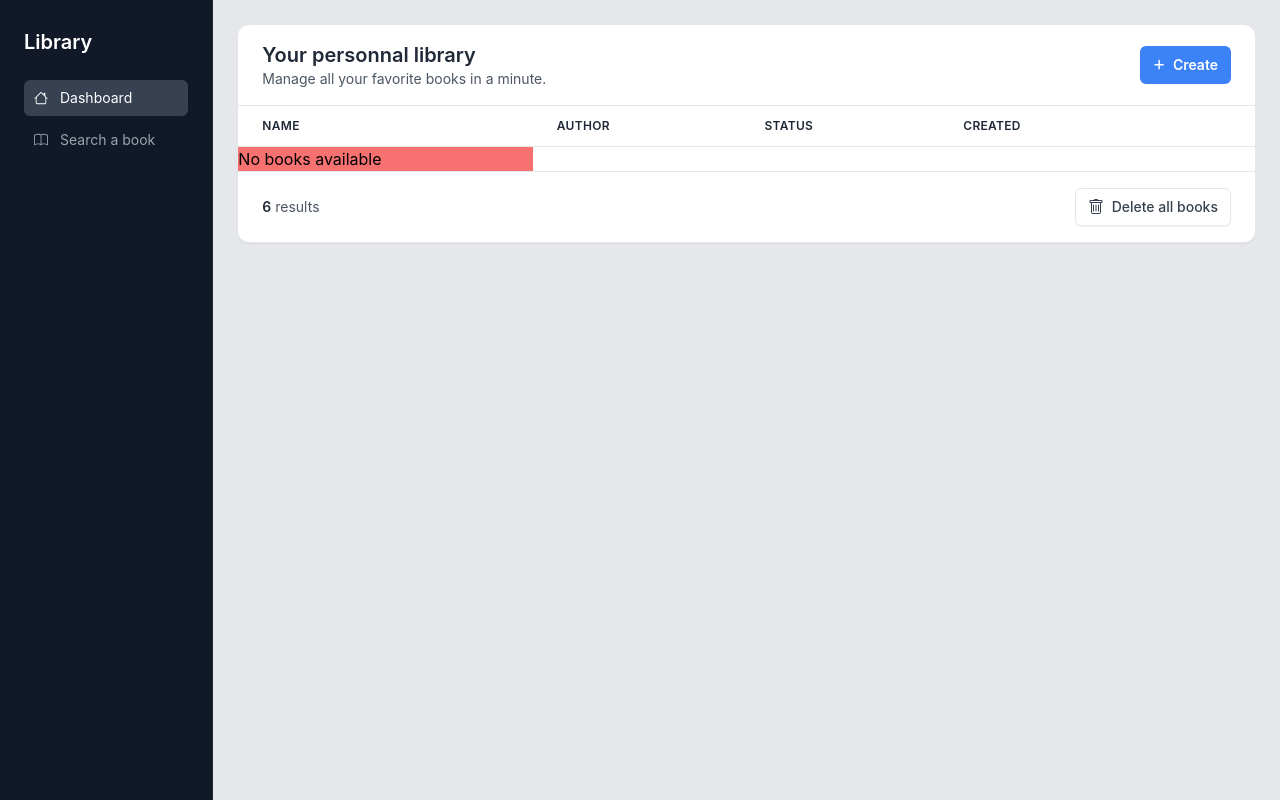
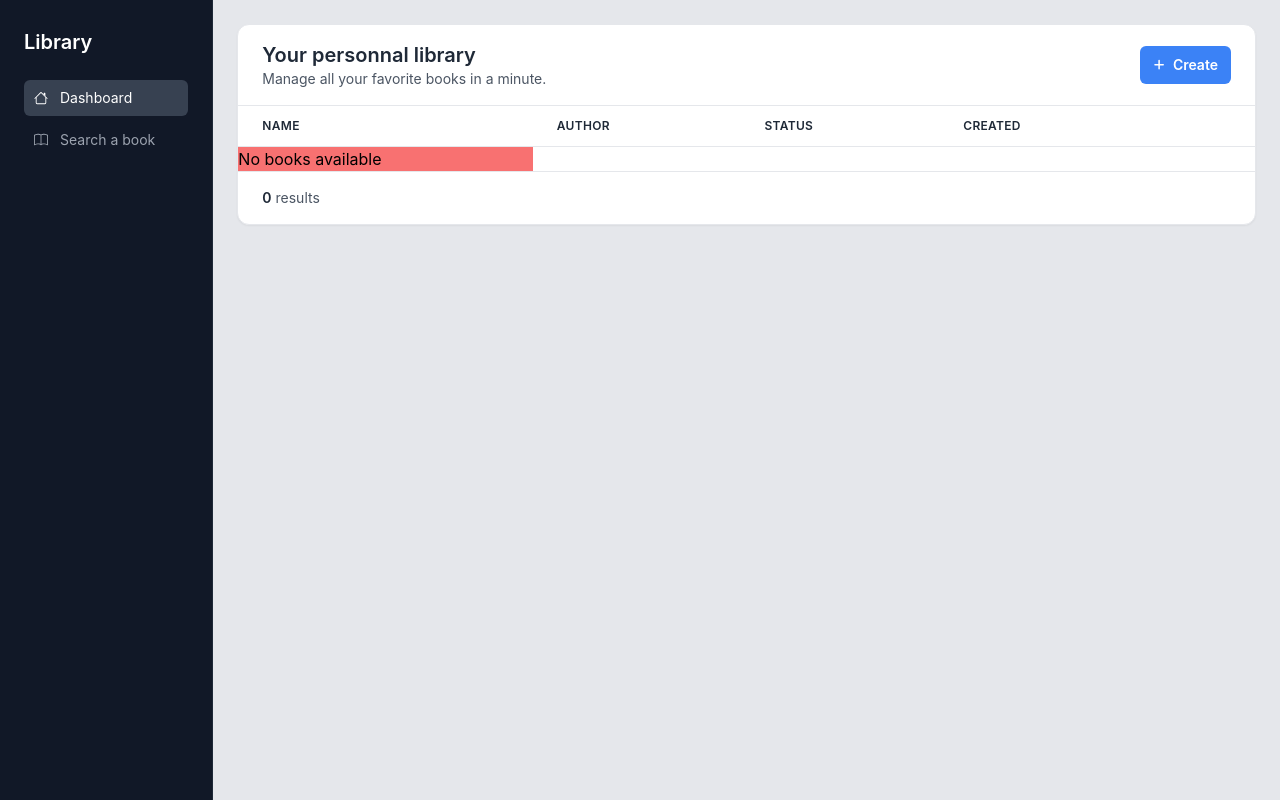
Before and after one commit to williambaele/redux-books, a React (Create React App) app: page / in a window 1280 px wide. Built offline with nearby package versions, Linux system fonts and the light colour scheme.

Commit message:
fixed sharing local storage

```diff
--- a/src/components/NewRow.js
+++ b/src/components/NewRow.js
@@ -2,10 +2,7 @@ import React, { useState } from "react";
 import { connect } from "react-redux";
 import { addBook } from "../redux/actions/actionAddBooks";
 
-
 const NewRow = ({ libraryData, addBook, onNewDataAdded }) => {
-  console.log(libraryData);
-
   const initialState = {
     title: "",
     author: "",
@@ -17,8 +14,6 @@ const NewRow = ({ libraryData, addBook, onNewDataAdded }) => {
     e.preventDefault();
     addBook(newData);
   };
-
-  console.log(libraryData)
 
   return (
     <tr className="bg-gray-100">
--- a/src/components/Row.js
+++ b/src/components/Row.js
@@ -1,7 +1,6 @@
 import React from "react";
-import ActionsButton from "./ActionsButton";
 
-const Row = ({data}) => {
+const Row = ({ data }) => {
   return (
     <tr>
       <td class="h-px w-px whitespace-nowrap">
@@ -18,7 +17,6 @@ const Row = ({data}) => {
           </span>
         </div>
       </td>
-
       <td class="h-px w-px whitespace-nowrap">
         <div class="px-6 py-3">
           <span class="inline-flex items-center gap-1.5 py-0.5 px-2 rounded-full text-xs font-medium bg-green-100 text-green-800 dark:bg-green-900 dark:text-green-200">
@@ -43,7 +41,21 @@ const Row = ({data}) => {
           </span>
         </div>
       </td>
-      <ActionsButton />
+      <td class="h-px w-px whitespace-nowrap">
+        <div class="px-6 py-3">
+          <svg
+            xmlns="http://www.w3.org/2000/svg"
+            width="16"
+            height="16"
+            fill="currentColor"
+            class="bi bi-trash hover:text-red-500 cursor-pointer"
+            viewBox="0 0 16 16"
+          >
+            <path d="M5.5 5.5A.5.5 0 0 1 6 6v6a.5.5 0 0 1-1 0V6a.5.5 0 0 1 .5-.5Zm2.5 0a.5.5 0 0 1 .5.5v6a.5.5 0 0 1-1 0V6a.5.5 0 0 1 .5-.5Zm3 .5a.5.5 0 0 0-1 0v6a.5.5 0 0 0 1 0V6Z" />
+            <path d="M14.5 3a1 1 0 0 1-1 1H13v9a2 2 0 0 1-2 2H5a2 2 0 0 1-2-2V4h-.5a1 1 0 0 1-1-1V2a1 1 0 0 1 1-1H6a1 1 0 0 1 1-1h2a1 1 0 0 1 1 1h3.5a1 1 0 0 1 1 1v1ZM4.118 4 4 4.059V13a1 1 0 0 0 1 1h6a1 1 0 0 0 1-1V4.059L11.882 4H4.118ZM2.5 3h11V2h-11v1Z" />
+          </svg>
+        </div>
+      </td>
     </tr>
   );
 };
--- a/src/components/Table.js
+++ b/src/components/Table.js
@@ -1,4 +1,4 @@
-import React, { useEffect, useState } from "react";
+import React, { useState } from "react";
 import Row from "./Row.js";
 import NewRow from "./NewRow.js";
 import { connect } from "react-redux";
@@ -7,15 +7,49 @@ const Table = ({ libraryData }) => {
   const headings = ["Name", "Author", "Status", "Created"];
   const [visibleNewRow, setVisibleNewRow] = useState(false);
 
+  //BOOKS DATA
   let displayData;
   if (libraryData === undefined) {
     displayData = <div>Loading...</div>;
   } else if (libraryData.length === 0) {
     displayData = <div className="w-full bg-red-400">No books available</div>;
   } else {
-    displayData = libraryData.map((data) => (
-      <Row key={data.id} data={data} />
-    ));
+    displayData = libraryData.map((data) => <Row key={data.id} data={data} />);
+  }
+
+  //DELETE ALL BOOKS BTN
+  let deleteAllButton;
+  if (libraryData === undefined) {
+    deleteAllButton = <div>Loading...</div>;
+  } else if (libraryData.length === 0) {
+    deleteAllButton = "";
+  } else {
+    deleteAllButton = (
+      <button
+        type="button"
+        class="py-2 px-3 inline-flex justify-center items-center gap-2 rounded-md border font-medium bg-white text-gray-700 shadow-sm align-middle hover:bg-gray-50 focus:outline-none focus:ring-2 focus:ring-offset-2 focus:ring-offset-white focus:ring-blue-600 transition-all text-sm hover:bg-red-500 hover:text-white"
+      >
+        <svg
+          xmlns="http://www.w3.org/2000/svg"
+          width="16"
+          height="16"
+          fill="currentColor"
+          class="bi bi-trash"
+          viewBox="0 0 16 16"
+        >
+          <path d="M5.5 5.5A.5.5 0 0 1 6 6v6a.5.5 0 0 1-1 0V6a.5.5 0 0 1 .5-.5Zm2.5 0a.5.5 0 0 1 .5.5v6a.5.5 0 0 1-1 0V6a.5.5 0 0 1 .5-.5Zm3 .5a.5.5 0 0 0-1 0v6a.5.5 0 0 0 1 0V6Z" />
+          <path d="M14.5 3a1 1 0 0 1-1 1H13v9a2 2 0 0 1-2 2H5a2 2 0 0 1-2-2V4h-.5a1 1 0 0 1-1-1V2a1 1 0 0 1 1-1H6a1 1 0 0 1 1-1h2a1 1 0 0 1 1 1h3.5a1 1 0 0 1 1 1v1ZM4.118 4 4 4.059V13a1 1 0 0 0 1 1h6a1 1 0 0 0 1-1V4.059L11.882 4H4.118ZM2.5 3h11V2h-11v1Z" />
+        </svg>
+        Delete all books
+      </button>
+    );
+  }
+
+  let numberOfBooks;
+  if (libraryData === undefined) {
+    numberOfBooks = "No ";
+  } else {
+    numberOfBooks = libraryData.length;
   }
 
   return (
@@ -86,31 +120,13 @@ const Table = ({ libraryData }) => {
                   <div>
                     <p class="text-sm text-gray-600 dark:text-gray-400">
                       <span class="font-semibold text-gray-800 dark:text-gray-200">
-                        6
+                        {numberOfBooks}
                       </span>{" "}
                       results
                     </p>
                   </div>
 
-                  <div>
-                    <button
-                      type="button"
-                      class="py-2 px-3 inline-flex justify-center items-center gap-2 rounded-md border font-medium bg-white text-gray-700 shadow-sm align-middle hover:bg-gray-50 focus:outline-none focus:ring-2 focus:ring-offset-2 focus:ring-offset-white focus:ring-blue-600 transition-all text-sm hover:bg-red-500 hover:text-white"
-                    >
-                      <svg
-                        xmlns="http://www.w3.org/2000/svg"
-                        width="16"
-                        height="16"
-                        fill="currentColor"
-                        class="bi bi-trash"
-                        viewBox="0 0 16 16"
-                      >
-                        <path d="M5.5 5.5A.5.5 0 0 1 6 6v6a.5.5 0 0 1-1 0V6a.5.5 0 0 1 .5-.5Zm2.5 0a.5.5 0 0 1 .5.5v6a.5.5 0 0 1-1 0V6a.5.5 0 0 1 .5-.5Zm3 .5a.5.5 0 0 0-1 0v6a.5.5 0 0 0 1 0V6Z" />
-                        <path d="M14.5 3a1 1 0 0 1-1 1H13v9a2 2 0 0 1-2 2H5a2 2 0 0 1-2-2V4h-.5a1 1 0 0 1-1-1V2a1 1 0 0 1 1-1H6a1 1 0 0 1 1-1h2a1 1 0 0 1 1 1h3.5a1 1 0 0 1 1 1v1ZM4.118 4 4 4.059V13a1 1 0 0 0 1 1h6a1 1 0 0 0 1-1V4.059L11.882 4H4.118ZM2.5 3h11V2h-11v1Z" />
-                      </svg>
-                      Delete all books
-                    </button>
-                  </div>
+                  <div>{deleteAllButton}</div>
                 </div>
               </div>
             </div>
```
